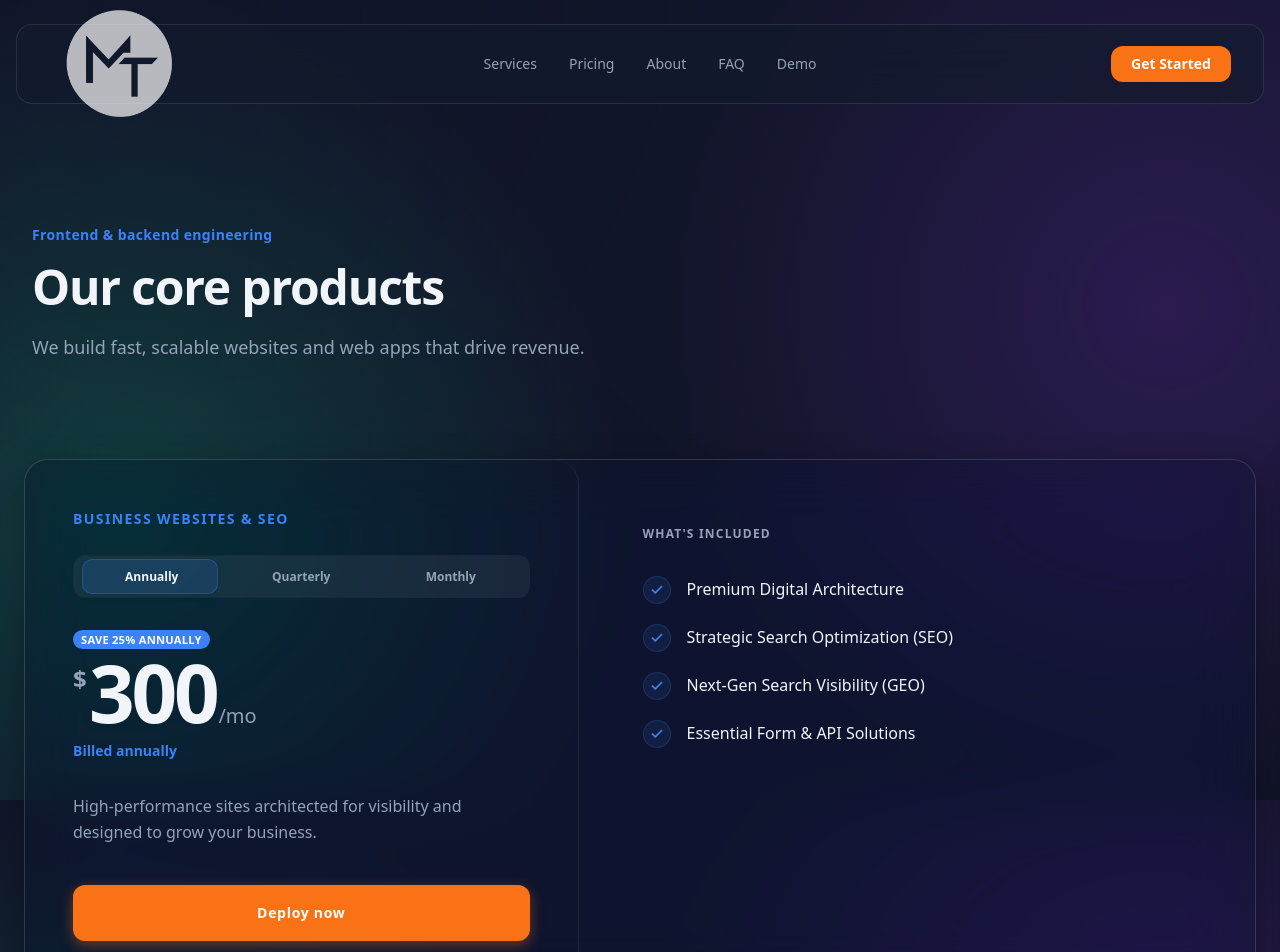
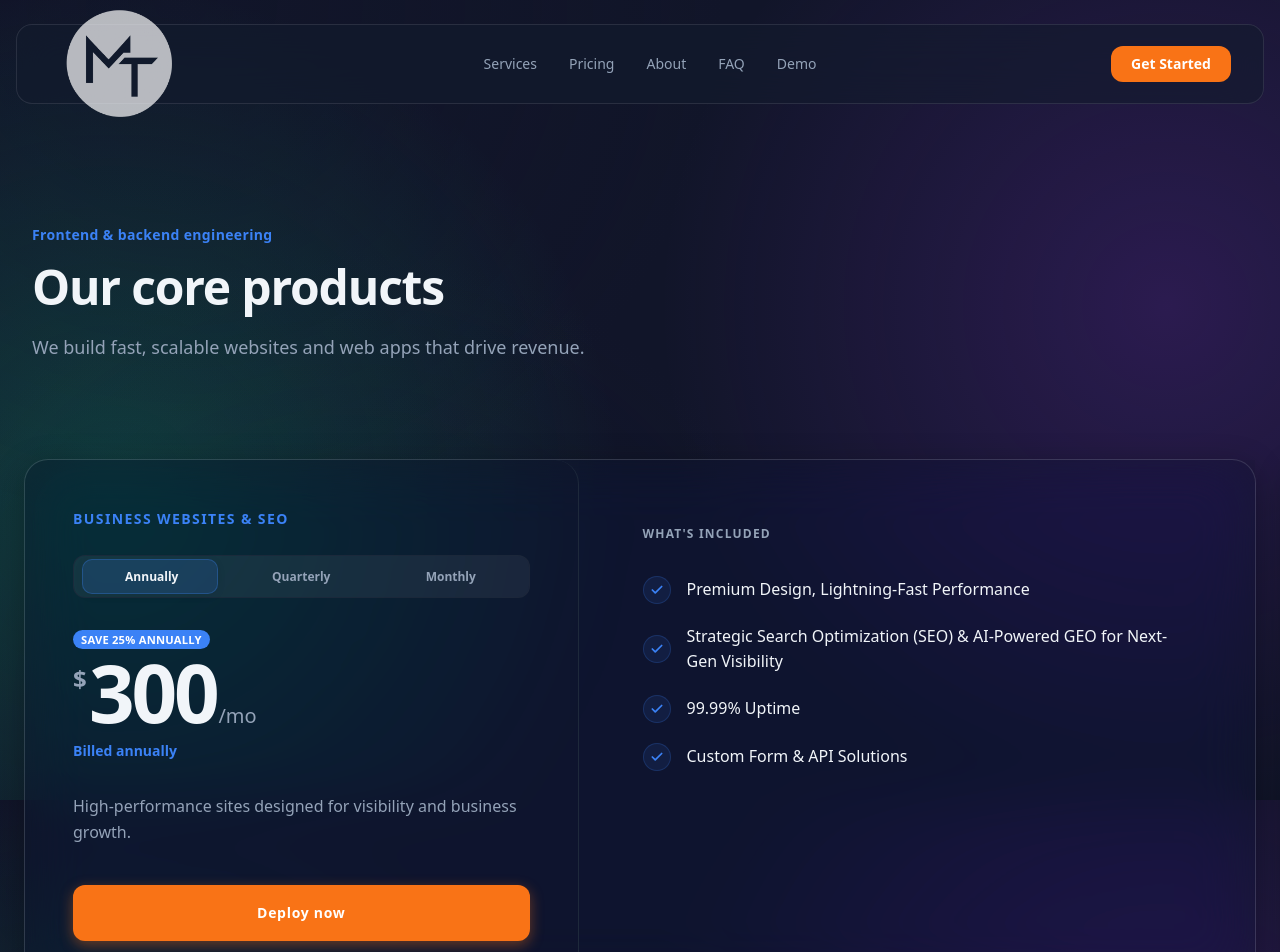
Before and after one commit to McWhorter-Thomasson-Digital-Tech/Website, a Next.js app: page /pricing in a window 1280 px wide. Shown: the top 952 px of the page. Built offline with nearby package versions, Linux system fonts and the light colour scheme.

Commit message:
Updated Offer+fixed font size

```diff
--- a/src/components/sections/Hero/Hero.module.css
+++ b/src/components/sections/Hero/Hero.module.css
@@ -96,6 +96,7 @@
 }
 
 .heading {
+  font-size: 2.5rem;
   font-weight: 700;
   letter-spacing: -0.025em;
   color: var(--foreground);
@@ -124,6 +125,7 @@
 }
 
 .highlight {
+  font-size: 2.5rem;
   color: var(--primary);
   font-weight: 700;
   letter-spacing: -0.025em;
@@ -132,7 +134,7 @@
 }
 
 .subtitle {
-  font-size: 1.125rem;
+  font-size: 1rem;
   color: var(--muted-foreground);
   max-width: 42rem;
   margin: 0 auto;
@@ -140,7 +142,7 @@
 }
 
 .subtitle2 {
-  font-size: 1.125rem;
+  font-size: 1rem;
   color: var(--muted-foreground);
   max-width: 42rem;
   margin: 0 auto 2.5rem;
--- a/src/components/sections/ReactOffer/ReactOffer.tsx
+++ b/src/components/sections/ReactOffer/ReactOffer.tsx
@@ -19,14 +19,14 @@ interface PackageConfig {
 const packages: PackageConfig[] = [
   {
     id: 'website',
-    name: 'Business websites & SEO',
+    name: 'Business Websites & SEO',
     shortName: 'Marketing',
-    description: 'High-performance sites architected for visibility and designed to grow your business.',
+    description: 'High-performance sites designed for visibility and business growth.',
     features: [
-      'Premium Digital Architecture',
-      'Strategic Search Optimization (SEO)',
-      'Next-Gen Search Visibility (GEO)',
-      'Essential Form & API Solutions',
+      'Premium Design, Lightning-Fast Performance',
+      'Strategic Search Optimization (SEO) & AI-Powered GEO for Next-Gen Visibility',
+      '99.99% Uptime',
+      'Custom Form & API Solutions',
     ],
     pricing: {
       annually: { price: '300', detail: 'Billed annually', savings: 'Save 25% annually' },
```
